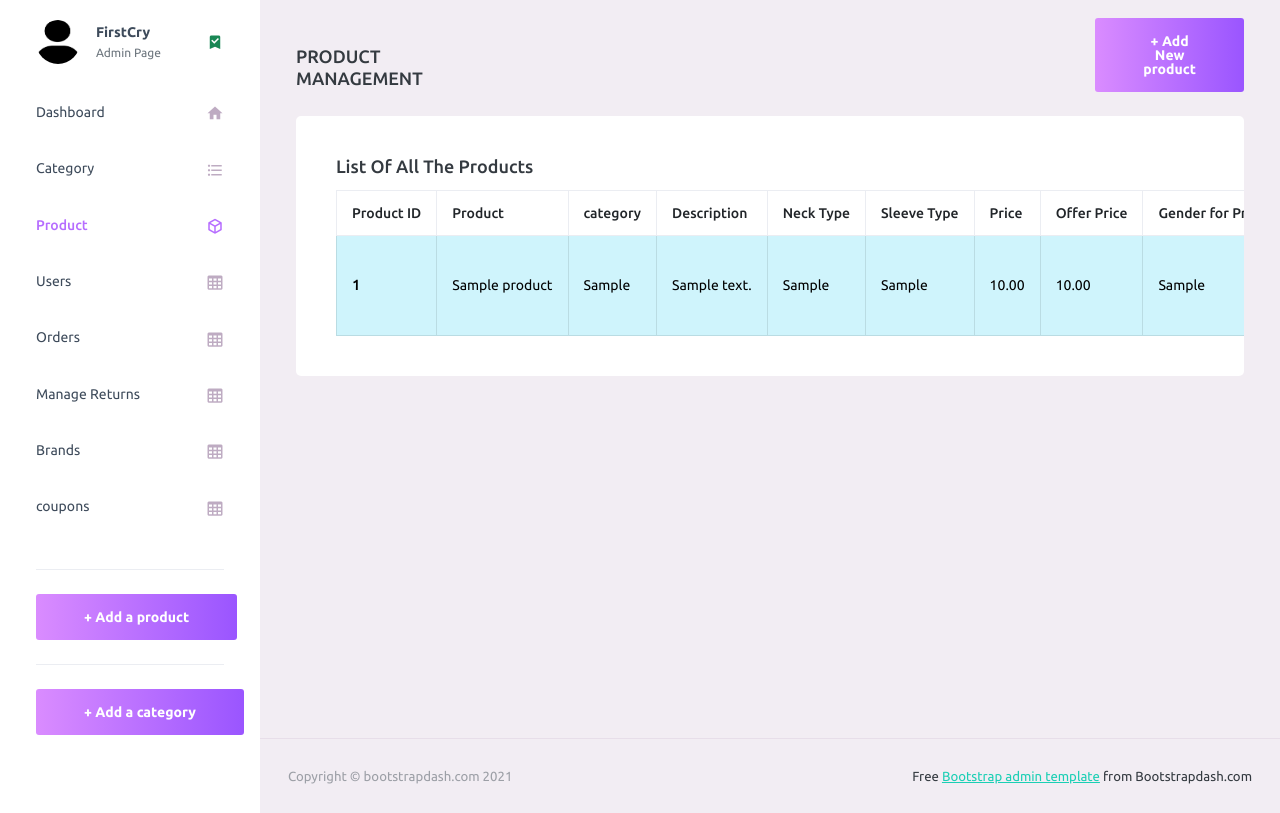
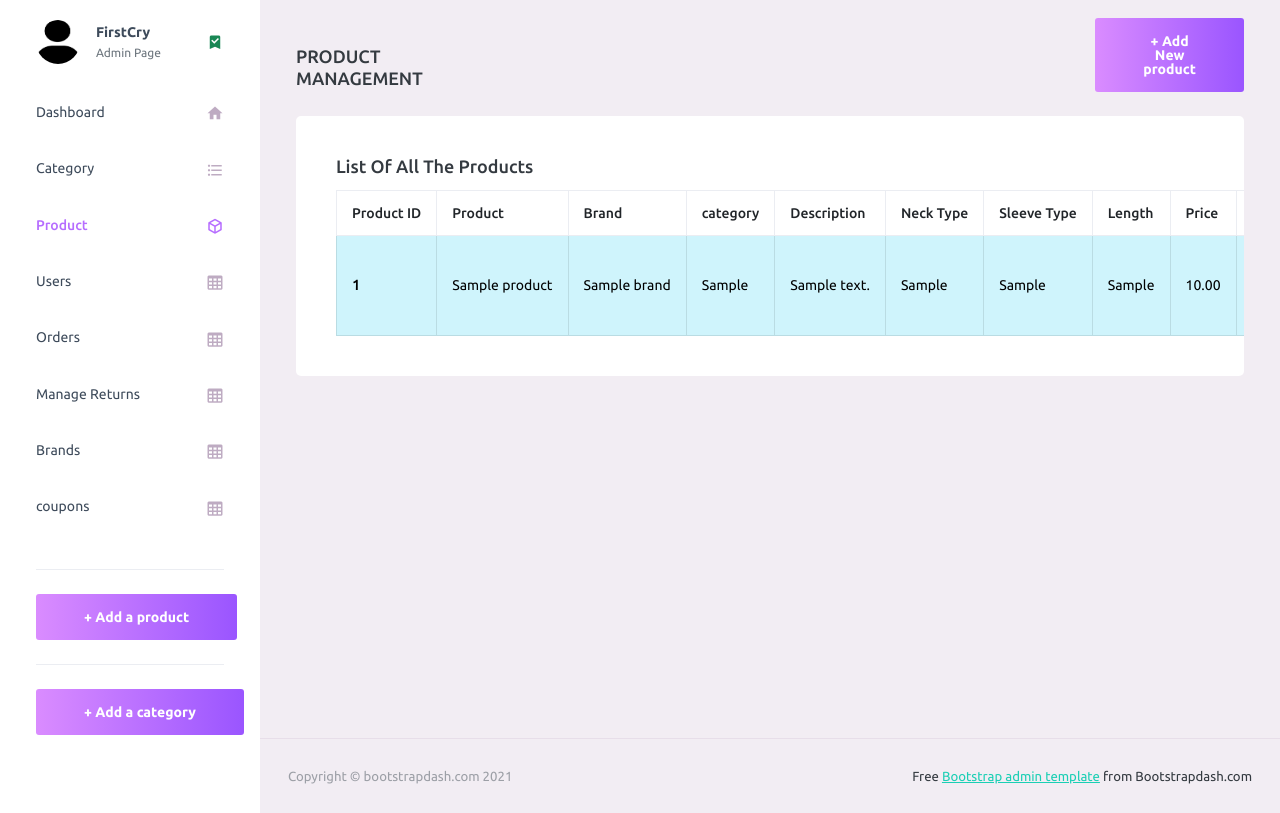
Before and after one commit to crcr-hub/django-firstcry, a Django app: page /add_vew_product in a window 1280 px wide. Shown: the part 70-883 px from the top of the page. Run offline with Django 4.2, Linux system fonts and the light colour scheme; a user stored in the database is signed in; tables that the repository leaves empty hold one stand-in row (values such as "Sample post"); grey boxes marked "Sample" are stand-in pictures; some libraries are stand-ins or nearby versions.

Commit message:
Updated UI in vew product page

```diff
--- a/templates/admin_view_product1.html
+++ b/templates/admin_view_product1.html
@@ -9,14 +9,7 @@
     <!-- plugins:css -->
     <link rel="stylesheet" href="{% static 'adminstyle2/vendors/mdi/css/materialdesignicons.min.css' %}">
     <link rel="stylesheet" href="{% static 'adminstyle2/vendors/css/vendor.bundle.base.css' %}">
-    <!-- endinject -->
-    <!-- Plugin css for this page -->
-    <!-- End plugin css for this page -->
-    <!-- inject:css -->
-    <!-- endinject -->
-    <!-- Layout styles -->
     <link rel="stylesheet" href="{% static 'adminstyle2/css/style.css' %}">
-    <!-- End layout styles -->
     <link rel="shortcut icon" href="{% static 'adminstyle2/images/favicon.ico' %}" />
 
 
@@ -232,19 +225,18 @@
 
                             <th   style="position: sticky; top: 0px;" >Product ID</th>
                             <th   style="position: sticky; top: 0px;">Product</th>
+                            <th  style="position: sticky; top: 0px;"> Brand</th>
                             <th  style="position: sticky; top: 0px;">category</th>
                             <th  style="position: sticky; top: 0px;" >Description</th>
                             <th  style="position: sticky; top: 0px;"> Neck Type</th>
                             <th  style="position: sticky; top: 0px;"> Sleeve Type</th>
+                            <th  style="position: sticky; top: 0px;"> Length</th>
                             <th  style="position: sticky; top: 0px;">Price</th>
                             <th  style="position: sticky; top: 0px;">Offer Price</th>
                             <th  style="position: sticky; top: 0px;">Gender for Product</th>
-
                             <th  style="position: sticky; top: 0px;">Date</th>
-                            <th  style="position: sticky; top: 0px;">Stock</th>
                             <th  style="position: sticky; top: 0px;">image</th>
                             <th  style="position: sticky; top: 0px;">Stock</th>
-
                             <th  style="position: sticky; top: 0px;">Action</th>
 
                         </tr>
@@ -254,12 +246,14 @@
                         <tr class="table-info">
                             <th>{{x.id}}</th>
                             <td>{{x.name}}</td>
+                            <td>{{x.brand.name}}</td>
 
                             <td>{{x.category.titile}}</td>
 
                             <td style="width: 50px; height: 100px; word-wrap: break-word;">{{x.description}}</td>
                             <td>{{x.necktype}}</td>
                             <td>{{x.sleevetype}}</td>
+                            <td>{{x.length}}</td>
                             <td>{{x.price}}</td>
                             <td>{{x.Offer_price}}</td>
 
@@ -268,7 +262,7 @@
                             </td>
 
                             <td>{{x.date}}</td>
-                            <td>{{x.qnty}}</td>
+
                             <td>
                                 {% if x.image %}
                                 <img src="{{x.image}}" style="width: 50px; height: 50px;" alt="">
@@ -277,7 +271,7 @@
                             </td>
 
                             <td>{{x.varient.total}} <br>
-                              <a href="{% url 'view_varient' x.id %}" id="details">Full Details</a>
+                              <a href="{% url 'view_varient' x.id %}" id="details">Stock Details</a>
                             </td>
 
                           <td style="width: 50px;">
```
